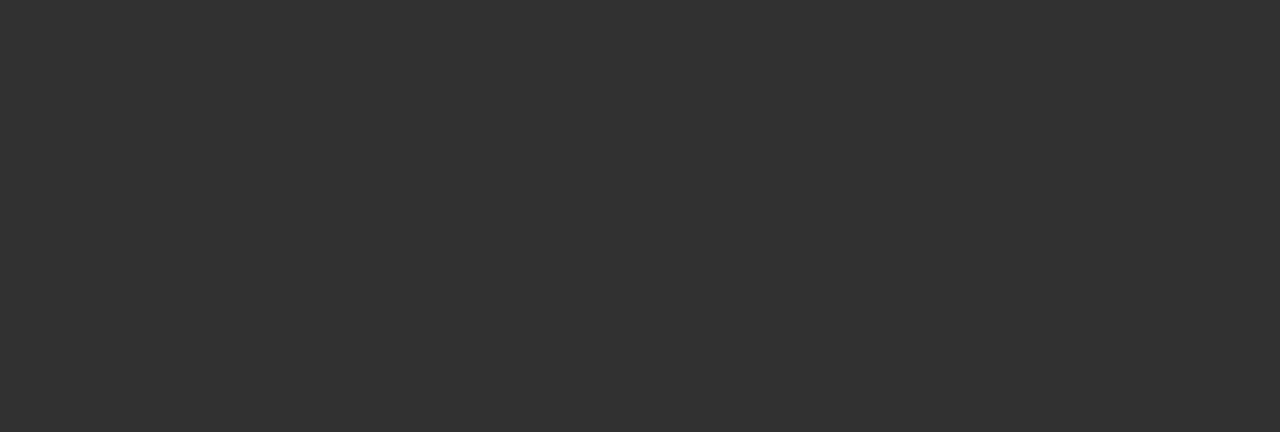
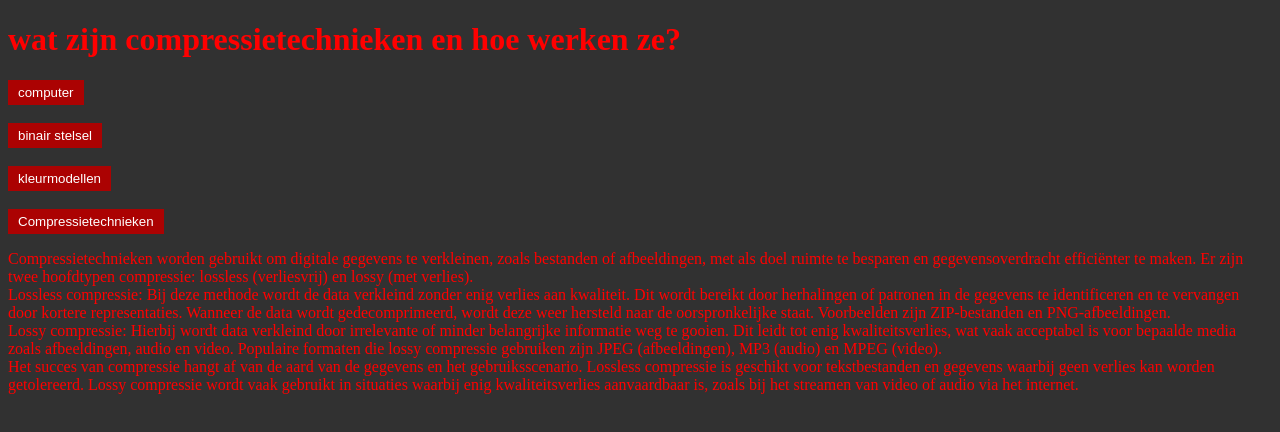
Before and after one commit to darian2023/darian2023.github.io, a plain HTML site: page compressietechnieken.html in a window 1280 px wide. Drawn offline with Linux system fonts and the light colour scheme.

Commit message:
compressietechnieken

```diff
--- a/compressietechnieken.html
+++ b/compressietechnieken.html
@@ -16,3 +16,45 @@
             cursor: pointer;
             text-decoration: none; /* Remove underlines from the link */
         }
+</style>
+</head>
+<body>
+  <h1>wat zijn compressietechnieken en hoe werken ze?</h1>
+
+  <button class="nice-button">
+    <a href="computer.html" style="color: inherit; text-decoration: none;">computer</a>
+</button>
+
+<br>
+<br>
+
+  <button class="nice-button">
+    <a href="binairstelsel.html" style="color: inherit; text-decoration: none;">binair stelsel</a>
+</button>
+
+<br>
+<br>
+
+<button class="nice-button">
+  <a href="kleurmodellen.html" style="color: inherit; text-decoration: none;">kleurmodellen</a>
+</button>
+
+<br>
+<br>
+
+<button class="nice-button">
+<a href="compressietechnieken.html" style="color: inherit; text-decoration: none;">Compressietechnieken</a>
+</button>
+
+  <p>Compressietechnieken worden gebruikt om digitale gegevens te verkleinen, zoals bestanden of afbeeldingen, met als doel ruimte te besparen en gegevensoverdracht efficiënter te maken. Er zijn twee hoofdtypen compressie: lossless (verliesvrij) en lossy (met verlies).
+    <br>
+    Lossless compressie: Bij deze methode wordt de data verkleind zonder enig verlies aan kwaliteit. Dit wordt bereikt door herhalingen of patronen in de gegevens te identificeren en te vervangen door kortere representaties. Wanneer de data wordt gedecomprimeerd, wordt deze weer hersteld naar de oorspronkelijke staat. Voorbeelden zijn ZIP-bestanden en PNG-afbeeldingen.
+
+    <br>
+
+    Lossy compressie: Hierbij wordt data verkleind door irrelevante of minder belangrijke informatie weg te gooien. Dit leidt tot enig kwaliteitsverlies, wat vaak acceptabel is voor bepaalde media zoals afbeeldingen, audio en video. Populaire formaten die lossy compressie gebruiken zijn JPEG (afbeeldingen), MP3 (audio) en MPEG (video).
+
+    <br>
+
+    Het succes van compressie hangt af van de aard van de gegevens en het gebruiksscenario. Lossless compressie is geschikt voor tekstbestanden en gegevens waarbij geen verlies kan worden getolereerd. Lossy compressie wordt vaak gebruikt in situaties waarbij enig kwaliteitsverlies aanvaardbaar is, zoals bij het streamen van video of audio via het internet.</p>
+</body>
```
Also changed, not shown: binairstelsel.html (+5 -0 lines), computer.html (+4 -0 lines), index.html (+7 -0 lines), kleurmodellen.html (+6 -1 lines).
